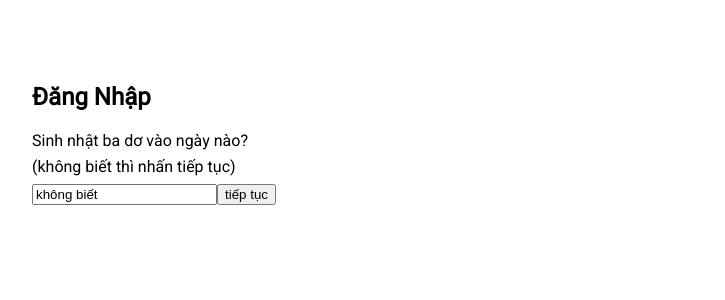
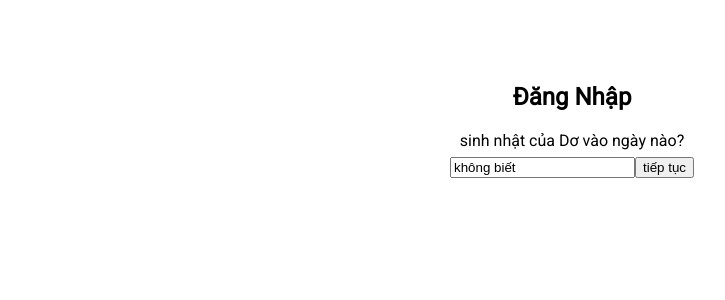
Before and after one commit to duong-huyen/duong-huyen.github.io, a Jekyll site: the page built from index.html, in a window 1280 px wide. Shown: the top 300 px of the page, without its empty margins (68-793 px from the left). Built offline with Jekyll 4.4.1, drawn with Linux system fonts in a browser that asks for light colours; nearby versions of some CDN libraries; part of the change alters nothing that is shown.

Commit message:
added login img

```diff
--- a/_layouts/login.html
+++ b/_layouts/login.html
@@ -5,11 +5,11 @@ title: Login
 
 <div w3-include-html="index.html"></div>
 
-<h2>Đăng Nhập</h2>
+<h2 align="center">Đăng Nhập</h2>
 
-<p id="login">Sinh nhật ba dơ vào ngày nào?<br>(không biết thì nhấn tiếp tục)</p>
+<p align="center" id="login">sinh nhật của Dơ vào ngày nào?</p>
 
-<p id="demo"></p>
+<p align="center" id="demo"></p>
 
 <script>
   var x = document.createElement("input");
@@ -46,9 +46,14 @@ function funcLogin_1()
   var t = document.createTextNode("lêu lêu...");
   var br = document.createElement("br");
   document.getElementById("login").appendChild(br);
-  document.getElementById("login").appendChild(t);
+  // document.getElementById("login").appendChild(t);
 
-  var t = document.createTextNode("Quả gì cả Heo và Dơ cùng thích?");
+  var img = document.createElement('img');
+  img.src = '../assets/img/no.png';
+  document.getElementById('login').appendChild(img);
+  img.style.offsetLeft
+
+  var t = document.createTextNode("quả gì cả Heo và Dơ cùng thích?");
   var br = document.createElement("br");
   document.getElementById("login").appendChild(br);
   document.getElementById("login").appendChild(t);
@@ -72,6 +77,7 @@ function funcLogin_1()
 
   var input = document.getElementById("txtAns");
   input.addEventListener("keyup", function(event) {
+    document.getElementById("demo").innerHTML = "";
     if (event.keyCode === 13) {
       event.preventDefault();
       document.getElementById("btnNext").click();
@@ -87,7 +93,7 @@ function funcLogin_1()
     let n = text.search(/^((T|t)r(a|á)i |((Q|q)u(a|ả) |))(H|h)(o|ồ)ng$/i);
     if (n >= 0)
     {
-      document.getElementById("demo").innerHTML = "Finally!";
+      document.getElementById("demo").innerHTML = "...";
       window.location.href = "pages";
       // window.location.href = window.location.pathname + "test.html"
       // var currentURL = window.location.href;
@@ -97,7 +103,7 @@ function funcLogin_1()
     }
     else
     {
-      document.getElementById("demo").innerHTML = "What???";
+      document.getElementById("demo").innerHTML = "hem đúng!";
     }
   }
 </script>
```
Also changed, not shown: assets/img/no.png (added), 1 other file.
